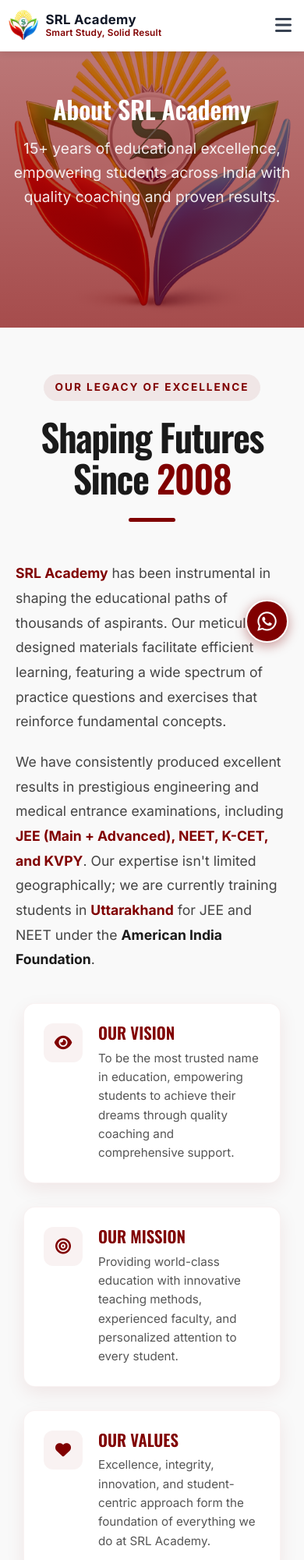
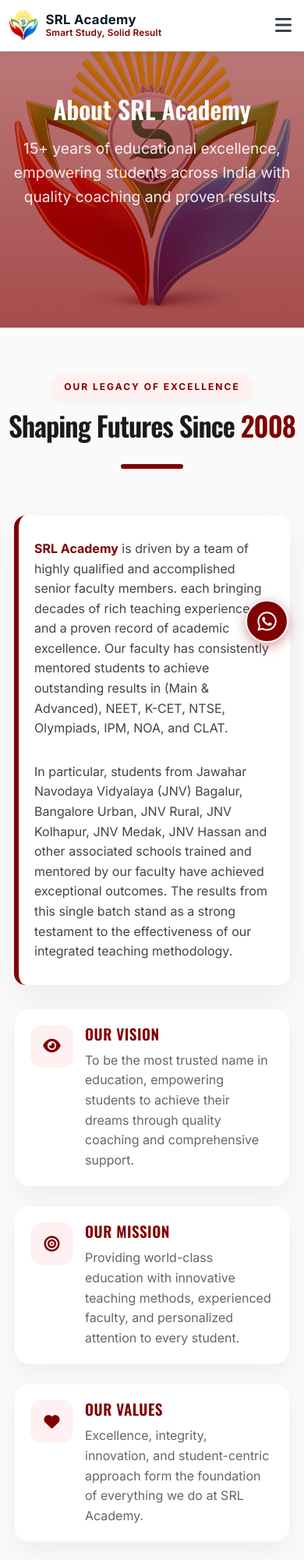
Before and after one commit to growtez/SRL_Academy, a website: page about.html in a window 390 px wide. Shown: the top 2000 px of the page at 78% size. Drawn offline with nearby package versions, Linux system fonts and the light colour scheme.

Commit message:
About us page optimize for mobile and partnership page some optimization

```diff
--- a/about.html
+++ b/about.html
@@ -146,6 +146,45 @@
                 border-radius: 20px !important;
                 padding: 60px 15px 40px !important;
             }
+
+            /* About Section Mobile Optimizations */
+            .about-content-section {
+                padding: 60px 0 40px !important;
+            }
+
+            .about-main-title {
+                font-size: 2.2rem !important;
+                letter-spacing: -1px !important;
+            }
+
+            .about-badge {
+                padding: 6px 16px !important;
+                font-size: 0.75rem !important;
+                margin-bottom: 15px !important;
+            }
+
+            .about-story-card {
+                padding: 30px 20px !important;
+                border-radius: 15px !important;
+            }
+
+            .about-story-card p {
+                font-size: 1rem !important;
+                line-height: 1.6 !important;
+            }
+
+            .about-info-card {
+                padding: 20px !important;
+                gap: 15px !important;
+            }
+
+            .about-info-card i {
+                font-size: 20px !important;
+            }
+
+            .about-info-card h3 {
+                font-size: 1.2rem !important;
+            }
         }
     </style>
 </head>
@@ -207,58 +246,64 @@
         </section>
 
         <!-- About Content -->
-        <section style="padding: 60px 20px 20px; background: #f9f9f9;">
-            <div style="max-width: 1100px; margin: 0 auto; text-align: center;">
+        <section class="about-content-section" style="padding: 100px 0 60px; background: #fafafa;">
+            <div class="container" style="max-width: 1200px; margin: 0 auto;">
 
                 <!-- Section Title -->
-                <div style="margin-bottom: 50px;">
-                    <span
-                        style="display: inline-block; padding: 6px 15px; background: rgba(128,0,0,0.08); color: #800000; border-radius: 50px; font-size: 0.85rem; font-weight: 700; text-transform: uppercase; letter-spacing: 2px; margin-bottom: 20px;">Our
+                <div style="text-align: center; margin-bottom: 60px;">
+                    <span class="about-badge"
+                        style="display: inline-block; padding: 8px 24px; background: #fff1f1; color: #800000; border-radius: 50px; font-size: 0.85rem; font-weight: 700; text-transform: uppercase; letter-spacing: 2px; margin-bottom: 25px; box-shadow: 0 4px 10px rgba(128,0,0,0.05);">Our
                         Legacy of Excellence</span>
-                    <h2
-                        style="font-family: 'Oswald', sans-serif; font-size: 3rem; margin: 0; color: #1a1a1a; letter-spacing: -1.5px; line-height: 1.1;">
+                    <h2 class="about-main-title"
+                        style="font-family: 'Oswald', sans-serif; font-size: 3.5rem; margin: 0; color: #1a1a1a; letter-spacing: -1.5px; line-height: 1.1;">
                         Shaping Futures Since <span style="color: #800000;">2008</span>
                     </h2>
                     <div
-                        style="width: 60px; height: 5px; background: #800000; margin: 25px auto 0; border-radius: 10px;">
+                        style="width: 80px; height: 6px; background: #800000; margin: 30px auto 0; border-radius: 10px;">
                     </div>
                 </div>
 
-                <!-- Story Section -->
-                <div
-                    style="text-align: left; margin-bottom: 40px; max-width: 900px; margin-left: auto; margin-right: auto;">
-                    <p style="font-size: 1.1rem; line-height: 1.8; color: #444; margin-bottom: 20px;">
-                        <strong style="color: #800000;">SRL Academy</strong> has been instrumental in shaping the
-                        educational paths of thousands of aspirants. Our meticulously designed materials facilitate
-                        efficient learning, featuring a wide spectrum of practice questions and exercises that
-                        reinforce fundamental concepts.
+                <!-- Two-Column Layout -->
+                <div class="about-main-grid" style="display: flex; gap: 40px; flex-wrap: wrap;">
+
+                    <!-- Left Column: Story Section -->
+                    <div class="about-story-card"
+                        style="flex: 1.2; min-width: 320px; background: #fff; padding: 50px; border-radius: 25px; border-left: 6px solid #800000; box-shadow: 0 15px 40px rgba(0,0,0,0.06); text-align: left;">
+                        <p style="font-size: 1.15rem; line-height: 1.8; color: #444; margin-bottom: 30px;">
+                            <strong style="color: #800000;">SRL Academy</strong> is driven by a team of highly qualified
+                            and accomplished senior faculty
+                            members. each bringing decades of rich teaching experience and a proven record of academic
+                            excellence. Our faculty has consistently mentored students to achieve outstanding results in
+                            (Main & Advanced), NEET, K-CET, NTSE, Olympiads, IPM, NOA, and CLAT.
+
                         </p>
 
-                    <p style="font-size: 1.1rem; line-height: 1.8; color: #444; margin-bottom: 0;">
-                        We have consistently produced excellent results in prestigious engineering and medical
-                        entrance examinations, including <strong style="color: #800000;">JEE (Main + Advanced),
-                            NEET, K-CET, and KVPY</strong>. Our expertise isn't limited geographically; we are
-                        currently training students in <strong style="color: #800000;">Uttarakhand</strong> for JEE
-                        and NEET under the <strong style="color: #1a1a1a;">American India Foundation</strong>.
+                        <p style="font-size: 1.15rem; line-height: 1.8; color: #444; margin-bottom: 0;">
+                            In particular, students from Jawahar Navodaya Vidyalaya (JNV) Bagalur, Bangalore Urban, JNV
+                            Rural, JNV Kolhapur, JNV Medak, JNV Hassan and other associated schools trained and mentored
+                            by our faculty have achieved exceptional outcomes. The results from this single batch stand
+                            as a strong testament to the effectiveness of our integrated teaching methodology.
+
                         </p>
                     </div>
 
-                <!-- Vision, Mission & Values Cards -->
-                <div class="about-main-grid"
-                    style="display: grid; grid-template-columns: repeat(3, 1fr); gap: 25px; text-align: left;">
+                    <!-- Right Column: Vision, Mission & Values -->
+                    <div style="flex: 1; min-width: 320px; display: flex; flex-direction: column; gap: 25px;">
 
-                    <!-- Vision -->
+                        <!-- Vision/Mission/Values -->
+                        <div class="about-info-card"
+                            style="box-shadow: 0 12px 30px rgba(0,0,0,0.05); border-radius: 20px; padding: 30px; background: #fff; border: 1px solid rgba(128,0,0,0.03); display: flex; align-items: flex-start; gap: 25px; transition: transform 0.3s ease;"
+                            onmouseover="this.style.transform='translateX(10px)'; "
+                            onmouseout="this.style.transform='translateX(0)';">
                             <div
-                        style="box-shadow: 0 8px 25px rgba(128,0,0,0.08); border-radius: 15px; padding: 25px; background: #fff; text-align: left; border: 1px solid rgba(128,0,0,0.05); display: flex; align-items: flex-start; gap: 20px;">
-                        <div
-                            style="min-width: 50px; height: 50px; background: rgba(128,0,0,0.05); border-radius: 12px; display: flex; align-items: center; justify-content: center;">
-                            <i class="fas fa-eye" style="font-size: 20px; color: #800000;"></i>
+                                style="min-width: 55px; height: 55px; background: #fff1f1; border-radius: 15px; display: flex; align-items: center; justify-content: center;">
+                                <i class="fas fa-eye" style="font-size: 24px; color: #800000;"></i>
                             </div>
                             <div>
                                 <h3
-                                style="font-family: 'Oswald', sans-serif; font-size: 1.3rem; color: #800000; margin-bottom: 8px; text-transform: uppercase;">
+                                    style="font-family: 'Oswald', sans-serif; font-size: 1.4rem; color: #800000; margin-bottom: 10px; text-transform: uppercase; letter-spacing: 0.5px;">
                                     Our Vision</h3>
-                            <p style="margin: 0; color: #555; line-height: 1.6; font-size: 0.95rem;">
+                                <p style="margin: 0; color: #666; line-height: 1.6; font-size: 1rem;">
                                     To be the most trusted name in education, empowering students to achieve their
                                     dreams through quality coaching and comprehensive support.
                                 </p>
@@ -266,17 +311,19 @@
                         </div>
 
                         <!-- Mission -->
+                        <div class="about-info-card"
+                            style="box-shadow: 0 12px 30px rgba(0,0,0,0.05); border-radius: 20px; padding: 30px; background: #fff; border: 1px solid rgba(128,0,0,0.03); display: flex; align-items: flex-start; gap: 25px; transition: transform 0.3s ease;"
+                            onmouseover="this.style.transform='translateX(10px)'; "
+                            onmouseout="this.style.transform='translateX(0)';">
                             <div
-                        style="box-shadow: 0 8px 25px rgba(128,0,0,0.08); border-radius: 15px; padding: 25px; background: #fff; text-align: left; border: 1px solid rgba(128,0,0,0.05); display: flex; align-items: flex-start; gap: 20px;">
-                        <div
-                            style="min-width: 50px; height: 50px; background: rgba(128,0,0,0.05); border-radius: 12px; display: flex; align-items: center; justify-content: center;">
-                            <i class="fas fa-bullseye" style="font-size: 20px; color: #800000;"></i>
+                                style="min-width: 55px; height: 55px; background: #fff1f1; border-radius: 15px; display: flex; align-items: center; justify-content: center;">
+                                <i class="fas fa-bullseye" style="font-size: 24px; color: #800000;"></i>
                             </div>
                             <div>
                                 <h3
-                                style="font-family: 'Oswald', sans-serif; font-size: 1.3rem; color: #800000; margin-bottom: 8px; text-transform: uppercase;">
+                                    style="font-family: 'Oswald', sans-serif; font-size: 1.4rem; color: #800000; margin-bottom: 10px; text-transform: uppercase; letter-spacing: 0.5px;">
                                     Our Mission</h3>
-                            <p style="margin: 0; color: #555; line-height: 1.6; font-size: 0.95rem;">
+                                <p style="margin: 0; color: #666; line-height: 1.6; font-size: 1rem;">
                                     Providing world-class education with innovative teaching methods, experienced
                                     faculty, and personalized attention to every student.
                                 </p>
@@ -284,23 +331,26 @@
                         </div>
 
                         <!-- Values -->
+                        <div class="about-info-card"
+                            style="box-shadow: 0 12px 30px rgba(0,0,0,0.05); border-radius: 20px; padding: 30px; background: #fff; border: 1px solid rgba(128,0,0,0.03); display: flex; align-items: flex-start; gap: 25px; transition: transform 0.3s ease;"
+                            onmouseover="this.style.transform='translateX(10px)'; "
+                            onmouseout="this.style.transform='translateX(0)';">
                             <div
-                        style="box-shadow: 0 8px 25px rgba(128,0,0,0.08); border-radius: 15px; padding: 25px; background: #fff; text-align: left; border: 1px solid rgba(128,0,0,0.05); display: flex; align-items: flex-start; gap: 20px;">
-                        <div
-                            style="min-width: 50px; height: 50px; background: rgba(128,0,0,0.05); border-radius: 12px; display: flex; align-items: center; justify-content: center;">
-                            <i class="fas fa-heart" style="font-size: 20px; color: #800000;"></i>
+                                style="min-width: 55px; height: 55px; background: #fff1f1; border-radius: 15px; display: flex; align-items: center; justify-content: center;">
+                                <i class="fas fa-heart" style="font-size: 24px; color: #800000;"></i>
                             </div>
                             <div>
                                 <h3
-                                style="font-family: 'Oswald', sans-serif; font-size: 1.3rem; color: #800000; margin-bottom: 8px; text-transform: uppercase;">
+                                    style="font-family: 'Oswald', sans-serif; font-size: 1.4rem; color: #800000; margin-bottom: 10px; text-transform: uppercase; letter-spacing: 0.5px;">
                                     Our Values</h3>
-                            <p style="margin: 0; color: #555; line-height: 1.6; font-size: 0.95rem;">
+                                <p style="margin: 0; color: #666; line-height: 1.6; font-size: 1rem;">
                                     Excellence, integrity, innovation, and student-centric approach form the foundation
                                     of everything we do at SRL Academy.
                                 </p>
                             </div>
                         </div>
 
+                    </div>
                 </div>
             </div>
         </section>
```
Also changed, not shown: partnership.html (+107 -32 lines). Lines whose indentation alone changed are shown as unchanged.
